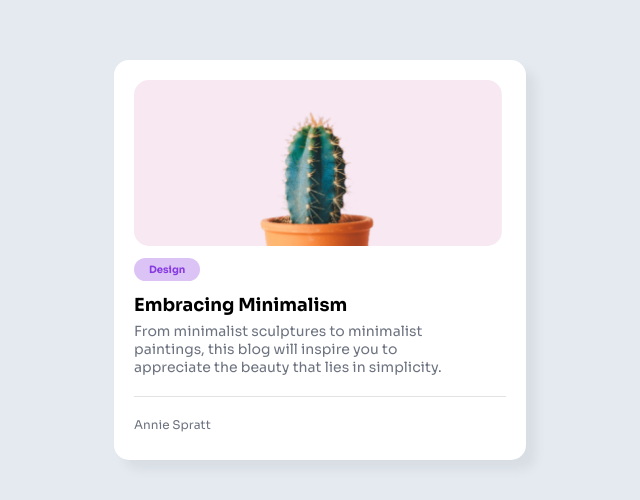
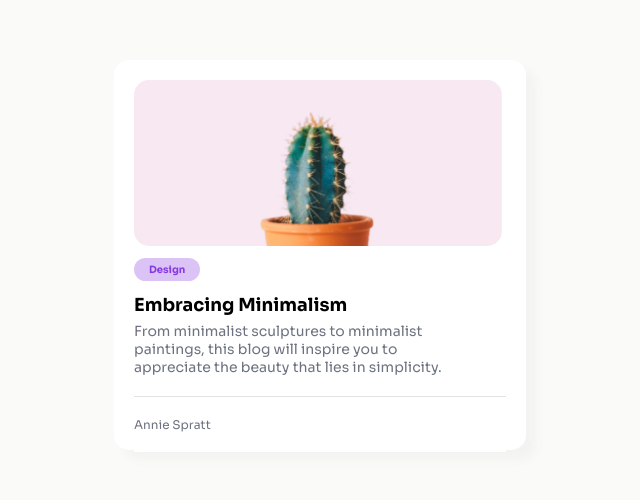
Before and after one commit to Sakib928/minimal-blog-card, a plain HTML site: page index.html in a window 1280 px wide. Shown: the part 104-604 px from the top of the page, without its empty margins (320-960 px from the left). Drawn offline with Linux system fonts and the light colour scheme.

Commit message:
minor changes

```diff
--- a/styles/index.css
+++ b/styles/index.css
@@ -2,18 +2,18 @@
     max-width: 1280px;
     margin: 0 auto;
     font-family: "Sora", sans-serif;
-    background: #E5EAF0;
+    background: #FAFAF9;
 }
 
 .card {
     padding: 20px;
     margin-top: 164px;
     box-sizing: border-box;
-    height: 400px;
+    height: 390px;
     width: 412px;
     background: #FFFFFF;
     border-radius: 15px;
-    box-shadow: 10px 10px 10px rgba(108, 114, 127, 0.1);
+    box-shadow: 10px 10px 10px rgba(108, 114, 127, 0.05);
 
 }
 
```
